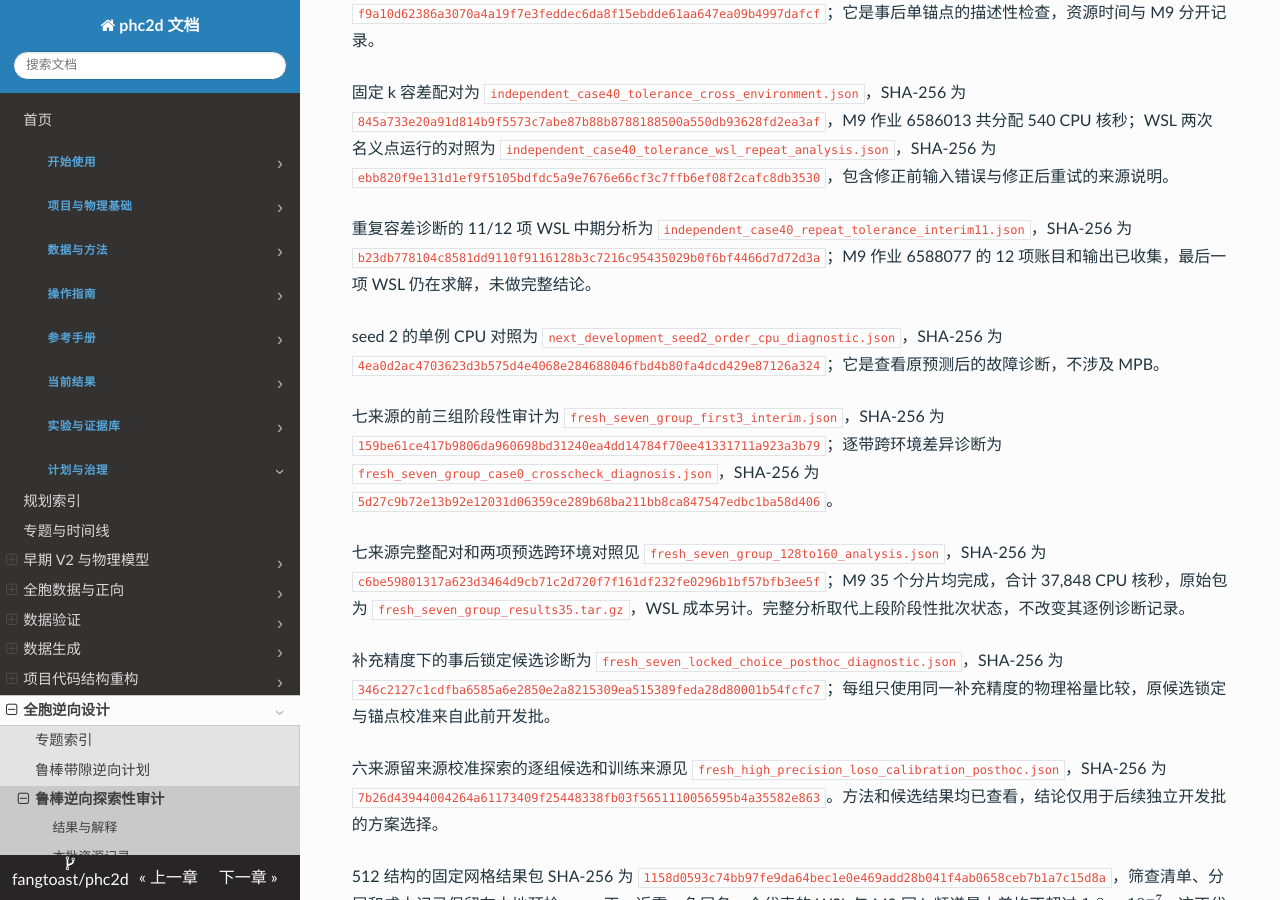
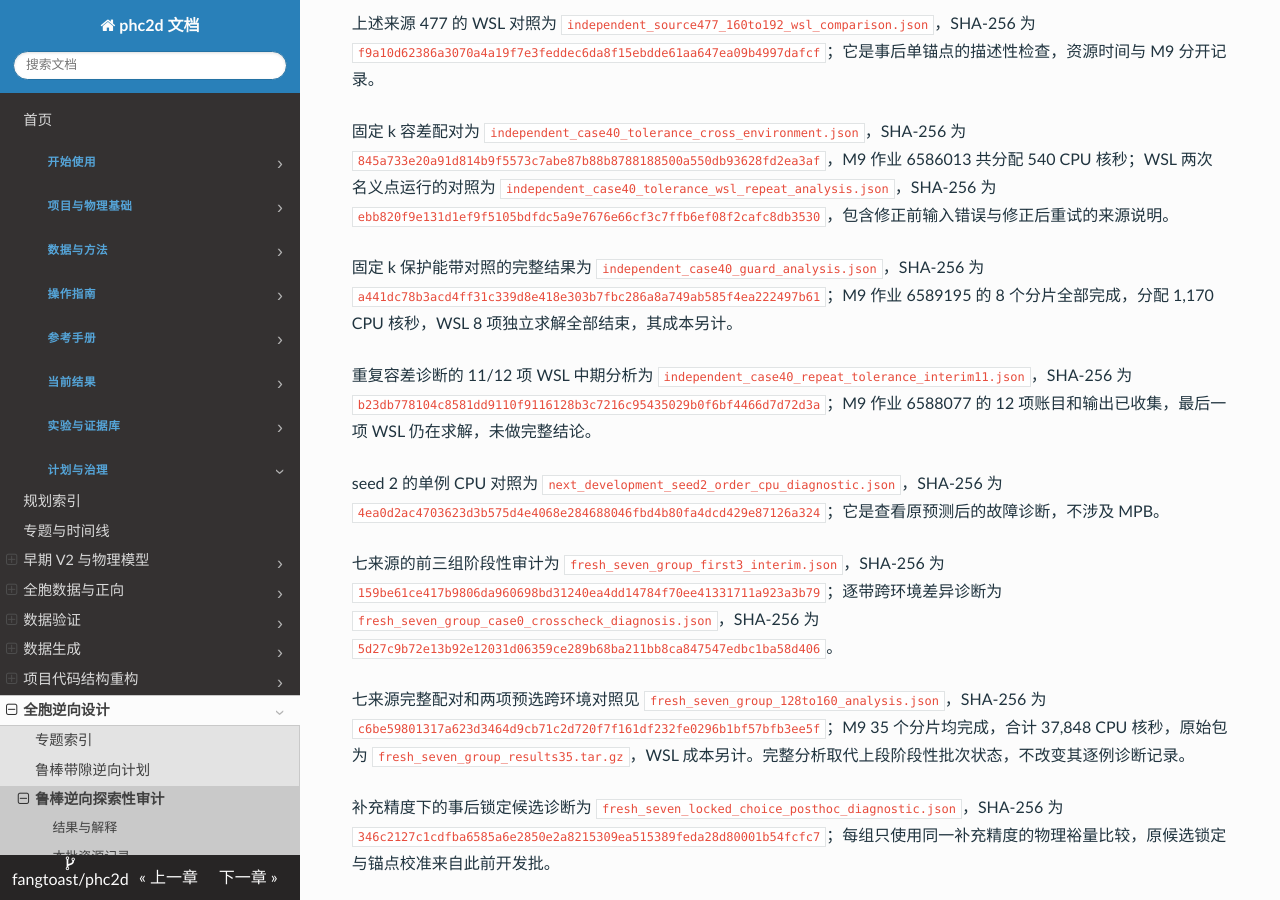
Before and after one commit to fangtoast/phc2d, an MkDocs documentation site: the page built from docs/results/inverse/鲁棒带隙逆向可用性审计.md, in a window 1280 px wide and 900 px high, scrolled down 12036 px. Built offline with MkDocs 1.6.1, drawn with Linux system fonts in a browser that asks for light colours; some of the changed text lies outside the part shown.

Commit message:
Record solver guard-band diagnostic

```diff
--- a/docs/results/inverse/鲁棒带隙逆向可用性审计.md
+++ b/docs/results/inverse/鲁棒带隙逆向可用性审计.md
@@ -107,6 +107,7 @@ source_artifacts:
 | 来源 477 的 160→192 追加诊断 | 同一锚点的三个偏移均通过该更高分辨率合同的数值门，共同目标裕量约为 −0.02208；WSL 与 M9 的 k 点和门判断一致，全谱最大差约 $2.38\times10^{-7}$ | 查看原失败后进行的单锚点诊断；WSL 对照未设通过阈值。不追溯改变原批失败，也不证明整组候选或连续 BZ 收敛 |
 | 第三个预选锚点的固定 k 容差诊断 | 名义/正偏移在同一预选 k 点，M9–WSL 的全谱最大差在容差 $10^{-7}$ 下为 $1.08\times10^{-5}$/$1.23\times10^{-5}$；容差 $10^{-9}$ 下为 $2.54\times10^{-7}$/$1.87\times10^{-5}$ | 更严格容差并未在两个偏移上同时消除差异；固定点运行的求解轨迹与原多 k 计算不同，仅供事后诊断，不改变原门或证明故障原因。WSL 因输入错误修复产生的两次名义点运行另有原始记录 |
 | 来源 477 的五候选 160→192 整组诊断 | 同一来源的五候选、每候选三个偏移均通过该合同的数值门；五个目标共同裕量均为负 | 原锚点失败后事后选取并整体复算；不改变原批次数值门及跨环境门失败，也不是独立 P2 统计或连续 BZ 认证 |
+| 固定 k 保护能带对照 | 同一结构的名义和正偏移各重复两次，保护能带从 4 增至 8 后，M9–WSL 全谱最大差分别约为 $3.31\times10^{-6}$、$1.28\times10^{-6}$，仍超过原 $10^{-6}$ 门 | 事后选定的单点诊断；同时观察到环境内重复差异。不能据此认定增加保护带稳定解决跨环境问题，也不替代完整 P2 复核 |
 | 固定 k 重复容差诊断中期结果 | 两个偏移、两种容差下 M9 各完成三次，WSL 完成 11/12 次。正偏移、$10^{-9}$ 的三次跨环境全谱最大差最高约 $1.25\times10^{-6}$；$10^{-11}$ 已完成的两次为约 $1.79\times10^{-7}$ | 最后一次 WSL $10^{-11}$ 求解仍在运行；这是事后单点及不完整重复，不能据此认定更严格容差可靠，也不改变原批失败 |
 | seed 2 的单例带序跨设备诊断 | 原 60 候选中唯一带序异常的来源 762 阈值正向候选，在 CPU 也出现 12 处倒序；CPU–GPU 全谱最大差约 $1.94\times10^{-5}$ | 原 GPU 倒序位于 B8–B9，最大约 0.0022。事后单例说明更换设备未必消除此异常；当前合同要求全谱有序，不能仅因目标为 B4–B5 就恢复评分或改变原 P2 门 |
 | 新批首个预选来源的漏检诊断 | 来源 131 锚点在 512 栅格、三偏移、96→128 下共同裕量为 0.01133，三个冻结 Global–Local seed 对该锚点的代理预测均为负 | 该锚点及阈值减小候选的 M9–WSL 频谱最大差约 $5.96\times10^{-8}$；单来源的有限精度诊断，全批漏检率和 P2 门尚未确定 |
@@ -275,6 +276,8 @@ N40 对照作业 5524656 在节点 g0727 完成，分配 127 GPU 秒和 762 CPU
 
 固定 k 容差配对为 `independent_case40_tolerance_cross_environment.json`，SHA-256 为 `845a733e20a91d814b9f5573c7abe87b88b8788188500a550db93628fd2ea3af`，M9 作业 6586013 共分配 540 CPU 核秒；WSL 两次名义点运行的对照为 `independent_case40_tolerance_wsl_repeat_analysis.json`，SHA-256 为 `ebb820f9e131d1ef9f5105bdfdc5a9e7676e66cf3c7ffb6ef08f2cafc8db3530`，包含修正前输入错误与修正后重试的来源说明。
 
+固定 k 保护能带对照的完整结果为 `independent_case40_guard_analysis.json`，SHA-256 为 `a441dc78b3acd4ff31c339d8e418e303b7fbc286a8a749ab585f4ea222497b61`；M9 作业 6589195 的 8 个分片全部完成，分配 1,170 CPU 核秒，WSL 8 项独立求解全部结束，其成本另计。
+
 重复容差诊断的 11/12 项 WSL 中期分析为 `independent_case40_repeat_tolerance_interim11.json`，SHA-256 为 `b23db778104c8581dd9110f9116128b3c7216c95435029b0f6bf4466d7d72d3a`；M9 作业 6588077 的 12 项账目和输出已收集，最后一项 WSL 仍在求解，未做完整结论。
 
 seed 2 的单例 CPU 对照为 `next_development_seed2_order_cpu_diagnostic.json`，SHA-256 为 `4ea0d2ac4703623d3b575d4e4068e284688046fbd4b80fa4dcd429e87126a324`；它是查看原预测后的故障诊断，不涉及 MPB。
```
